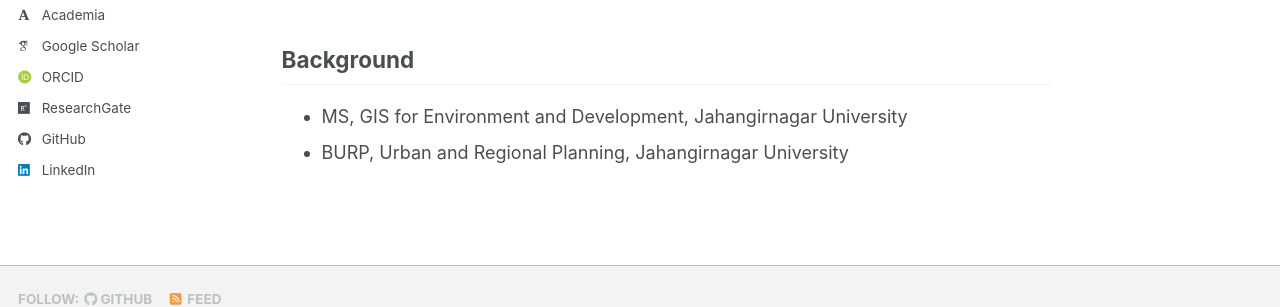
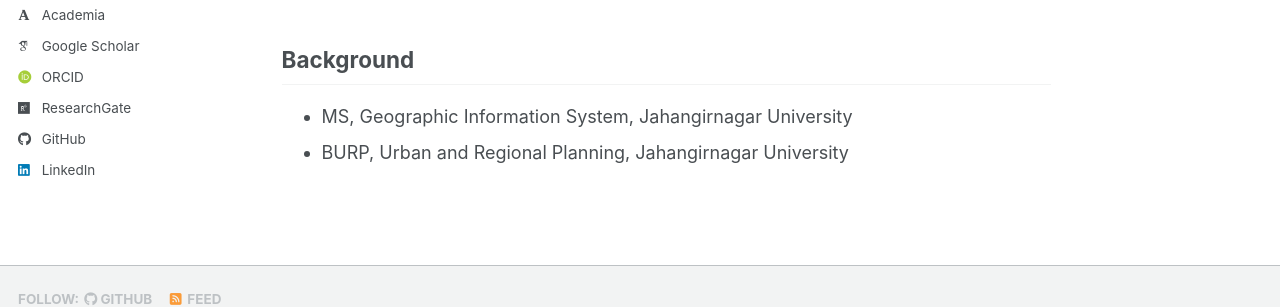
Before and after one commit to souravdaspartha/souravdaspartha.github.io, a Jekyll site: the page built from _pages/about.md, in a window 1280 px wide and 900 px high, scrolled down 739 px. Shown: the part 524-831 px from the top of the window. Built offline with Jekyll 4.4.1, drawn with Linux system fonts in a browser that asks for light colours; some web fonts are replaced; a script bundle is joined from its source files by our own code; library files that are not in the unit come from our copies.

Commit message:
Update about.md

```diff
--- a/_pages/about.md
+++ b/_pages/about.md
@@ -35,5 +35,5 @@ The Comprehensive Transport Masterplan for Gazipur City Corporation, where I hav
 
 ## Background
 
-- MS, GIS for Environment and Development, Jahangirnagar University
+- MS, Geographic Information System, Jahangirnagar University
 - BURP, Urban and Regional Planning, Jahangirnagar University
```
